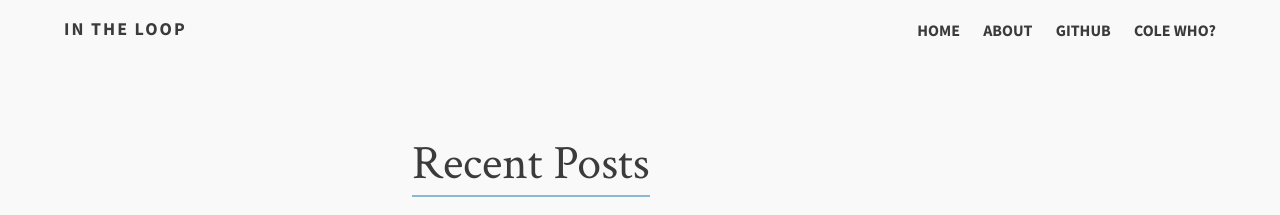
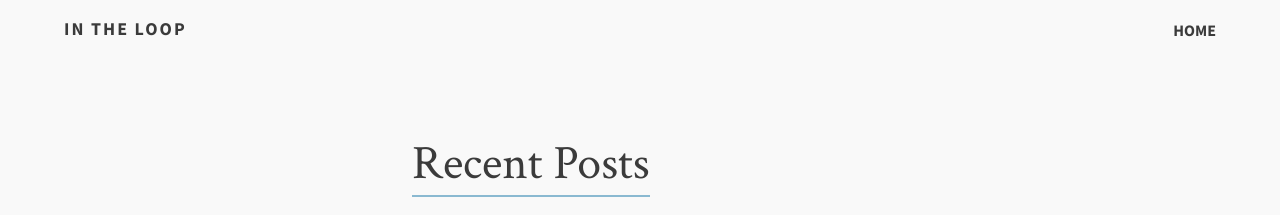
Before and after one commit to keenan-pey/blog, a Jekyll site: the page built from index.md, in a window 1280 px wide. Shown: the top 215 px of the page. Built offline with Jekyll 4.4.1, drawn with Linux system fonts in a browser that asks for light colours.

```diff
--- a/_config.yml
+++ b/_config.yml
@@ -24,15 +24,6 @@ opengraph:
 
 # Links to include in top navigation
 # For external links add external: true
-links:
-  - title: About
-    url: /about
-  - title: Github
-    url: https://github.com/ColeTownsend/Balzac-for-Jekyll
-    external: true
-  - title: Cole Who?
-    url: http://coletownsend.com
-    external: true
 
 # http://en.wikipedia.org/wiki/List_of_tz_database_time_zones
 timezone:    Australia/Sydney
```
